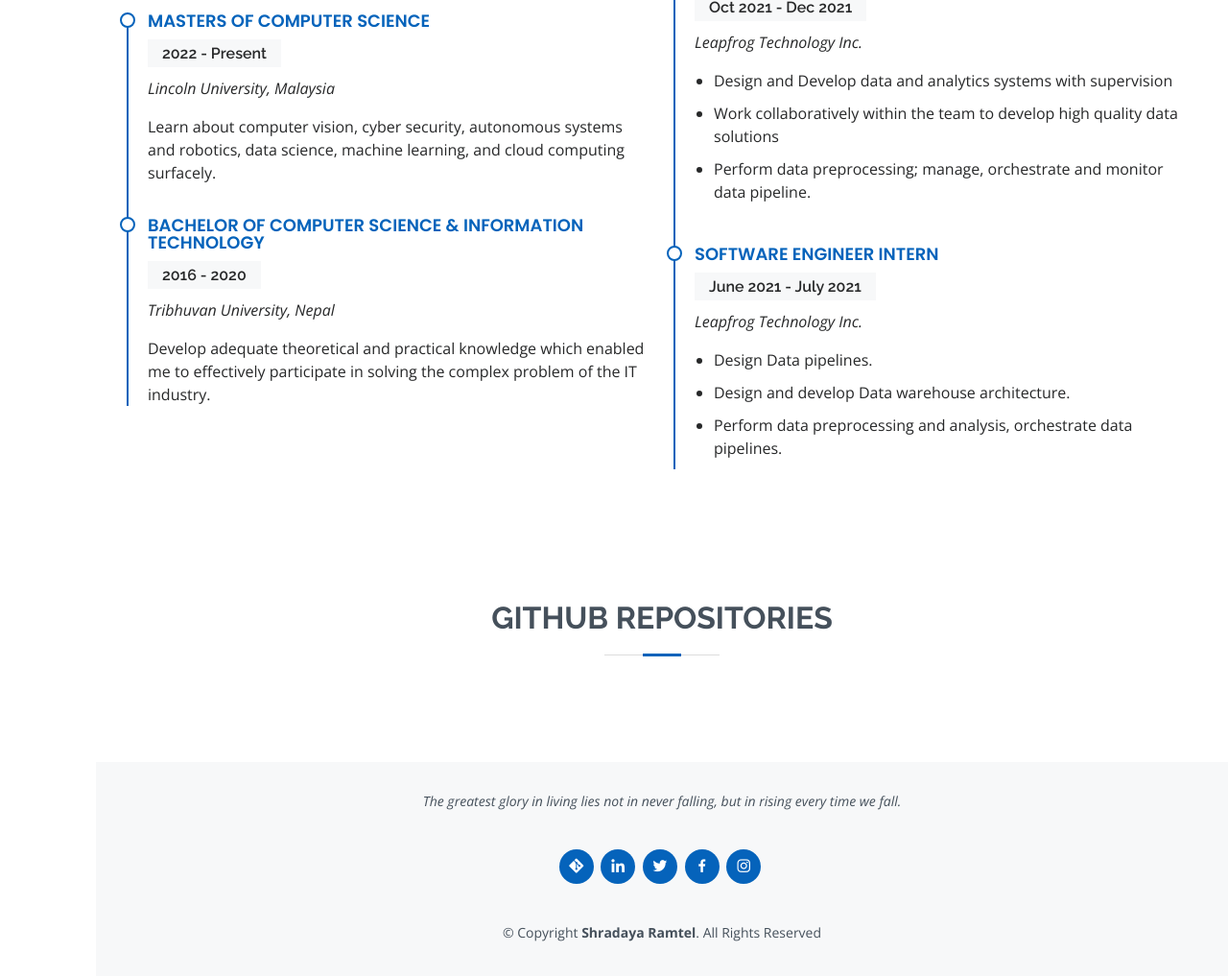
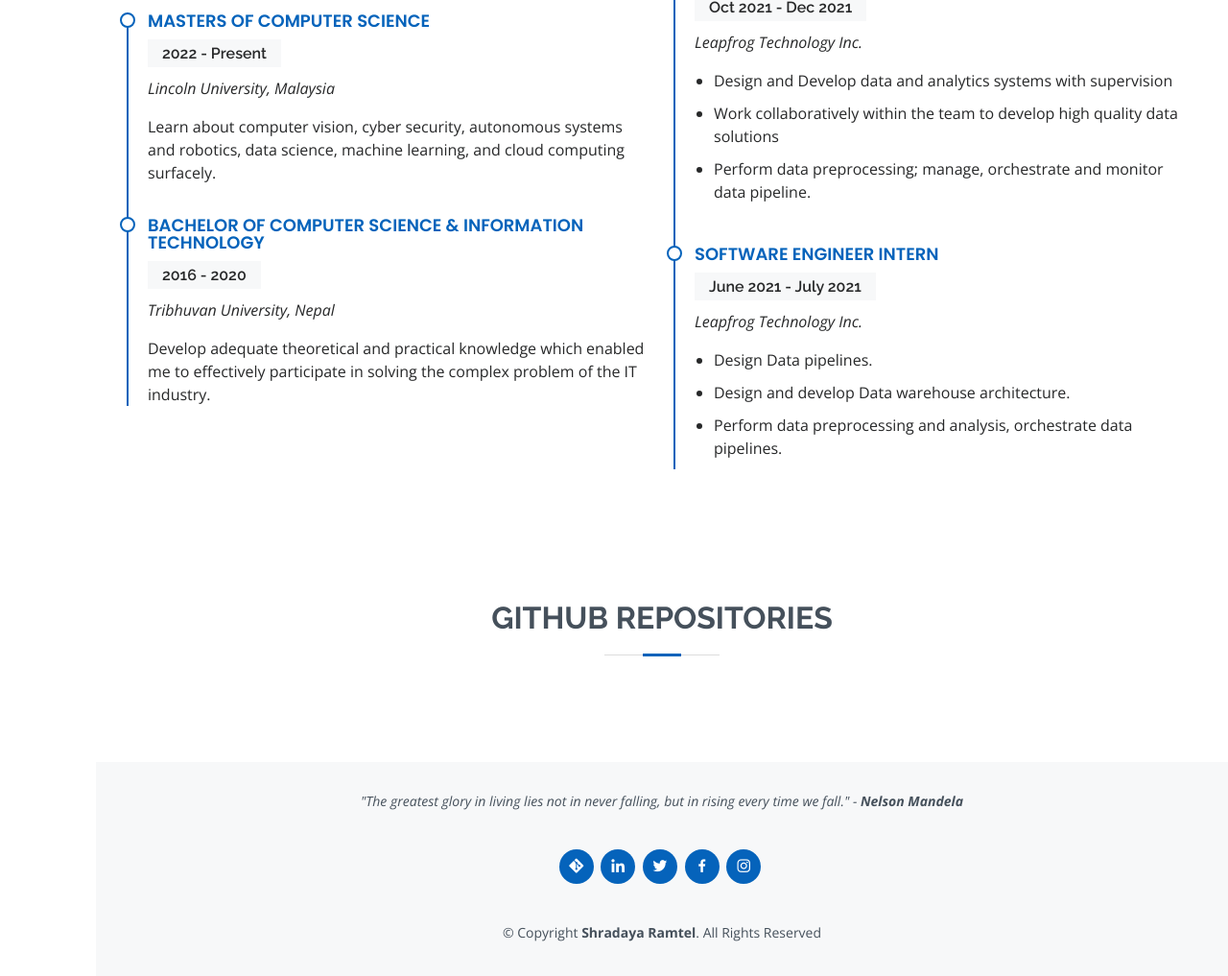
Before and after one commit to Shradaya/shradaya.github.io, a plain HTML site: page index.html in a window 1280 px wide. Shown: the part 2430-3447 px from the top of the page at 96% size. Drawn offline with nearby package versions, Linux system fonts and the light colour scheme; no server answers.

Commit message:
add quoter name

```diff
--- a/index.html
+++ b/index.html
@@ -254,7 +254,7 @@
   <footer id="footer">
     <div class="container">
       <!-- <h3>Shradaya Ramtel</h3> -->
-      <p>The greatest glory in living lies not in never falling, but in rising every time we fall.</p>
+      <p>"The greatest glory in living lies not in never falling, but in rising every time we fall." - <b>Nelson Mandela</b></p>
       <div class="social-links">
         <a href="https://github.com/Shradaya" class="github" target=”_blank”><i class="bx bxl-git"></i></a>
         <a href="https://www.linkedin.com/in/shradaya-ramtel-9097a4148/" class="linkedin" target=”_blank”><i class="bx bxl-linkedin"></i></a>
```
